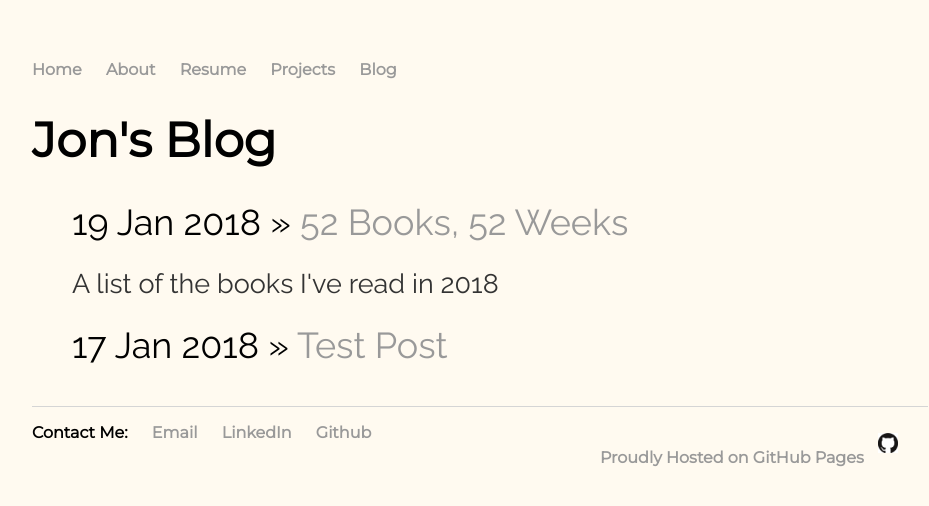
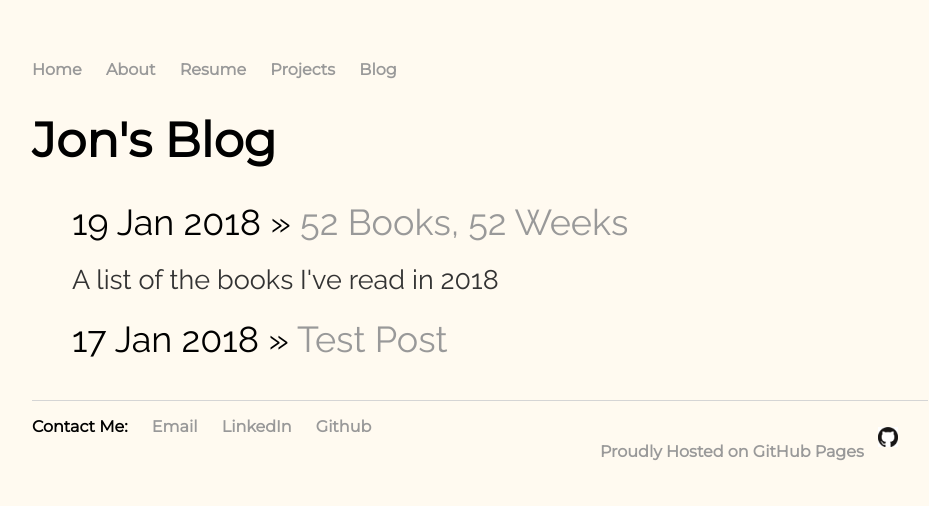
Before and after one commit to shindig7/my-site, a Jekyll site: the page built from blog/index.html, in a window 1280 px wide. Shown: the top 506 px of the page, without its empty margins (160-1089 px from the left). Built offline with Jekyll 4.4.1, drawn with Linux system fonts in a browser that asks for light colours.

Commit message:
Shrinking line height

```diff
--- a/css/index.css
+++ b/css/index.css
@@ -61,6 +61,7 @@ li {
 	font-size: 1em;
 	list-style-type: bullet;
 }
-.subtitle {
+p.subtitle {
 	font-size: .75em;
+	line-height: 75%;
 }
```
